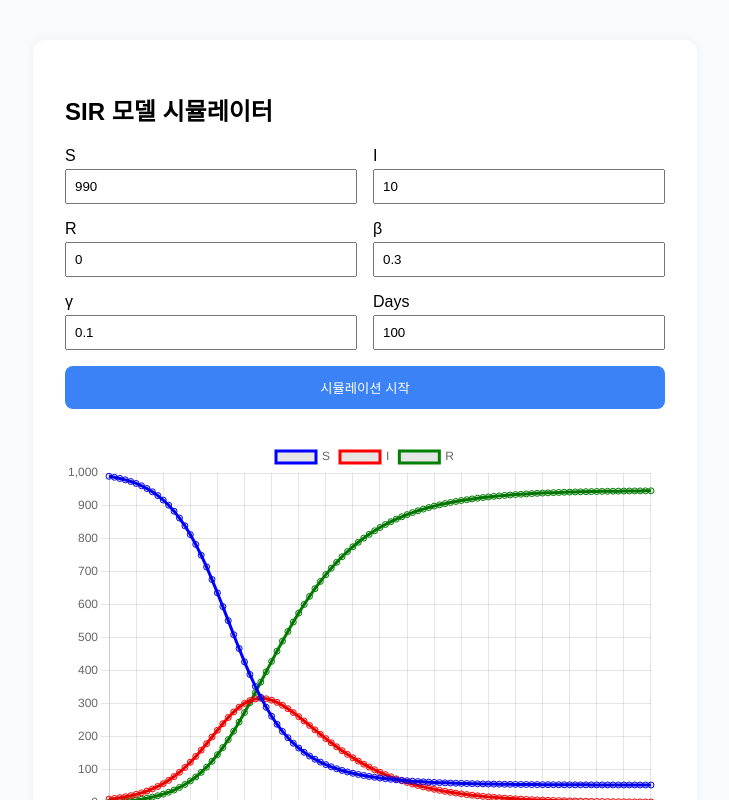
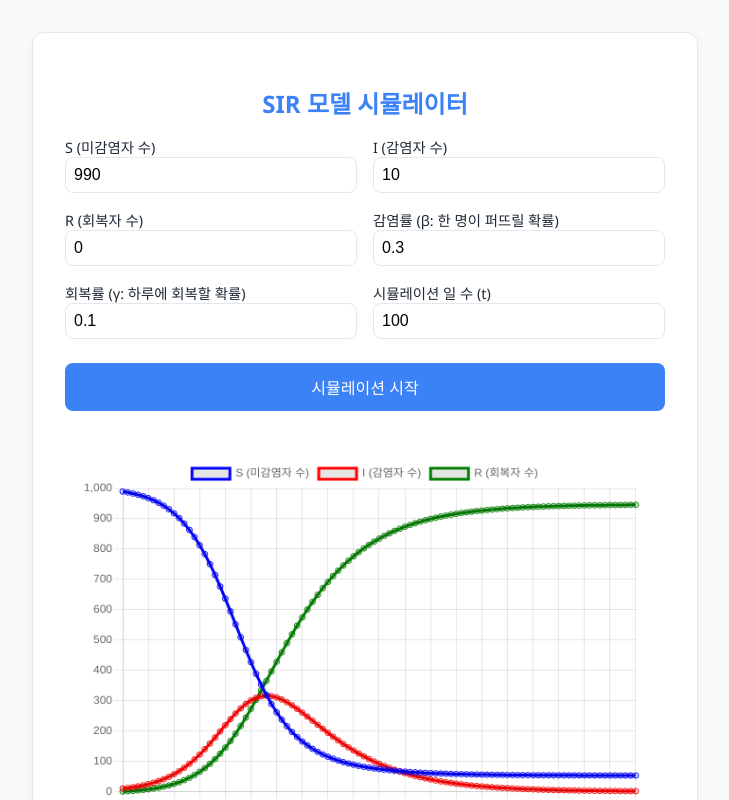
Before and after one commit to Ares-wjd/sir-graph-maker, a plain HTML site: page index.html in a window 1280 px wide. Both pictures are taken after a click on the button "시뮬레이션 시작". Shown: the top 800 px of the page, without its empty margins (275-1004 px from the left). Drawn offline with nearby package versions, Linux system fonts and the light colour scheme.

Commit message:
Update index.html

```diff
--- a/index.html
+++ b/index.html
@@ -6,48 +6,88 @@
   <title>SIR 모델 시뮬레이터</title>
   <script src="https://cdn.jsdelivr.net/npm/chart.js@3.9.1/dist/chart.min.js"></script>
   <style>
+    :root {
+      --bg: #f9fafb;
+      --card: #ffffff;
+      --accent: #3b82f6;
+      --text: #1f2937;
+      --border: #e5e7eb;
+    }
+
     body {
-      font-family: sans-serif;
-      background-color: #f9fafb;
+      margin: 0;
+      font-family: 'Segoe UI', Tahoma, Geneva, Verdana, sans-serif;
+      background-color: var(--bg);
+      color: var(--text);
+      display: flex;
+      flex-direction: column;
+      align-items: center;
       padding: 2rem;
-      display: flex;
-      justify-content: center;
     }
+
     .container {
-      background: white;
+      background-color: var(--card);
+      border: 1px solid var(--border);
+      border-radius: 0.75rem;
       padding: 2rem;
-      border-radius: 0.75rem;
-      box-shadow: 0 0 10px rgba(0,0,0,0.05);
+      box-shadow: 0 4px 12px rgba(0, 0, 0, 0.05);
+      max-width: 600px;
       width: 100%;
-      max-width: 600px;
     }
+
+    h2 {
+      margin-bottom: 1rem;
+      color: var(--accent);
+      text-align: center;
+    }
+
     .input-group {
       display: flex;
       flex-wrap: wrap;
       gap: 1rem;
+      justify-content: space-between;
     }
+
     .input-group label {
       flex: 1 1 45%;
       display: flex;
       flex-direction: column;
+      font-size: 0.9rem;
     }
-    input {
+
+    input[type="number"] {
       padding: 0.5rem;
-      margin-top: 0.25rem;
+      border: 1px solid var(--border);
+      border-radius: 0.5rem;
+      font-size: 1rem;
     }
+
     button {
-      margin-top: 1rem;
-      padding: 0.75rem;
-      width: 100%;
-      background: #3b82f6;
+      margin-top: 1.5rem;
+      padding: 0.75rem 1.5rem;
+      font-size: 1rem;
+      background-color: var(--accent);
       color: white;
       border: none;
       border-radius: 0.5rem;
       cursor: pointer;
+      width: 100%;
     }
+
     canvas {
       margin-top: 2rem;
-      background: white;
+      background-color: white;
+      border-radius: 0.5rem;
+      padding: 1rem;
+    }
+
+    #result {
+      margin-top: 1rem;
+      font-size: 0.95rem;
+      color: #374151;
+      background: #f1f5f9;
+      padding: 1rem;
+      border-radius: 0.5rem;
     }
   </style>
 </head>
@@ -55,29 +95,29 @@
   <div class="container">
     <h2>SIR 모델 시뮬레이터</h2>
     <div class="input-group">
-      <label>S
+      <label>S (미감염자 수)
         <input type="number" id="s" value="990">
       </label>
-      <label>I
+      <label>I (감염자 수)
         <input type="number" id="i" value="10">
       </label>
-      <label>R
+      <label>R (회복자 수)
         <input type="number" id="r" value="0">
       </label>
-      <label>β
+      <label>감염률 (β: 한 명이 퍼뜨릴 확률)
         <input type="number" id="beta" value="0.3" step="0.01">
       </label>
-      <label>γ
+      <label>회복률 (γ: 하루에 회복할 확률)
         <input type="number" id="gamma" value="0.1" step="0.01">
       </label>
-      <label>Days
+      <label>시뮬레이션 일 수 (t)
         <input type="number" id="days" value="100">
       </label>
     </div>
     <button onclick="simulate()">시뮬레이션 시작</button>
     <canvas id="sirChart" width="600" height="400"></canvas>
+    <div id="result"></div>
   </div>
-
   <script>
     function simulate() {
       let S = parseFloat(document.getElementById("s").value);
@@ -91,6 +131,9 @@
       let sArr = [S], iArr = [I], rArr = [R];
       let labels = [0];
 
+      let peakDay = 0;
+      let peakInfected = I;
+
       for (let t = 1; t <= days; t++) {
         let nextS = S - (beta * S * I) / N;
         let nextI = I + (beta * S * I) / N - gamma * I;
@@ -98,6 +141,10 @@
         S = nextS; I = nextI; R = nextR;
         sArr.push(S); iArr.push(I); rArr.push(R);
         labels.push(t);
+        if (I > peakInfected) {
+          peakInfected = I;
+          peakDay = t;
+        }
       }
 
       const ctx = document.getElementById("sirChart").getContext("2d");
@@ -109,9 +156,9 @@
         data: {
           labels: labels,
           datasets: [
-            { label: 'S', data: sArr, borderColor: 'blue', fill: false },
-            { label: 'I', data: iArr, borderColor: 'red', fill: false },
-            { label: 'R', data: rArr, borderColor: 'green', fill: false }
+            { label: 'S (미감염자 수)', data: sArr, borderColor: 'blue', fill: false },
+            { label: 'I (감염자 수)', data: iArr, borderColor: 'red', fill: false },
+            { label: 'R (회복자 수)', data: rArr, borderColor: 'green', fill: false }
           ]
         },
         options: {
@@ -124,6 +171,10 @@
           }
         }
       });
+
+      document.getElementById("result").innerText =
+        `📈 감염자 수 정점: ${peakInfected.toFixed(0)}명 (약 ${peakDay}일차 도달)\n` +
+        `✅ 최종 회복자 수: ${rArr[rArr.length - 1].toFixed(0)}명, 남은 미감염자 수: ${sArr[sArr.length - 1].toFixed(0)}명`;
     }
   </script>
 </body>
```
